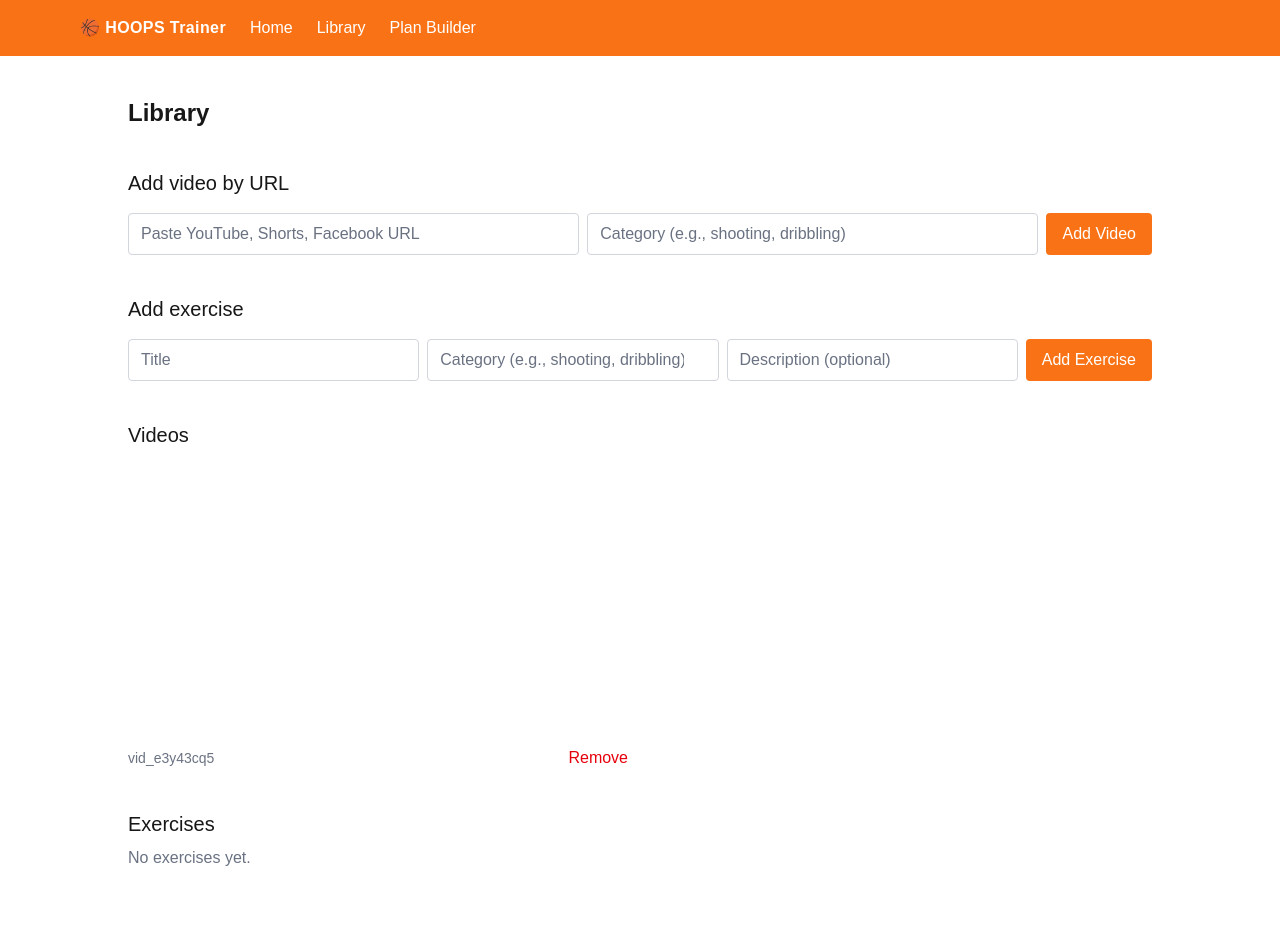
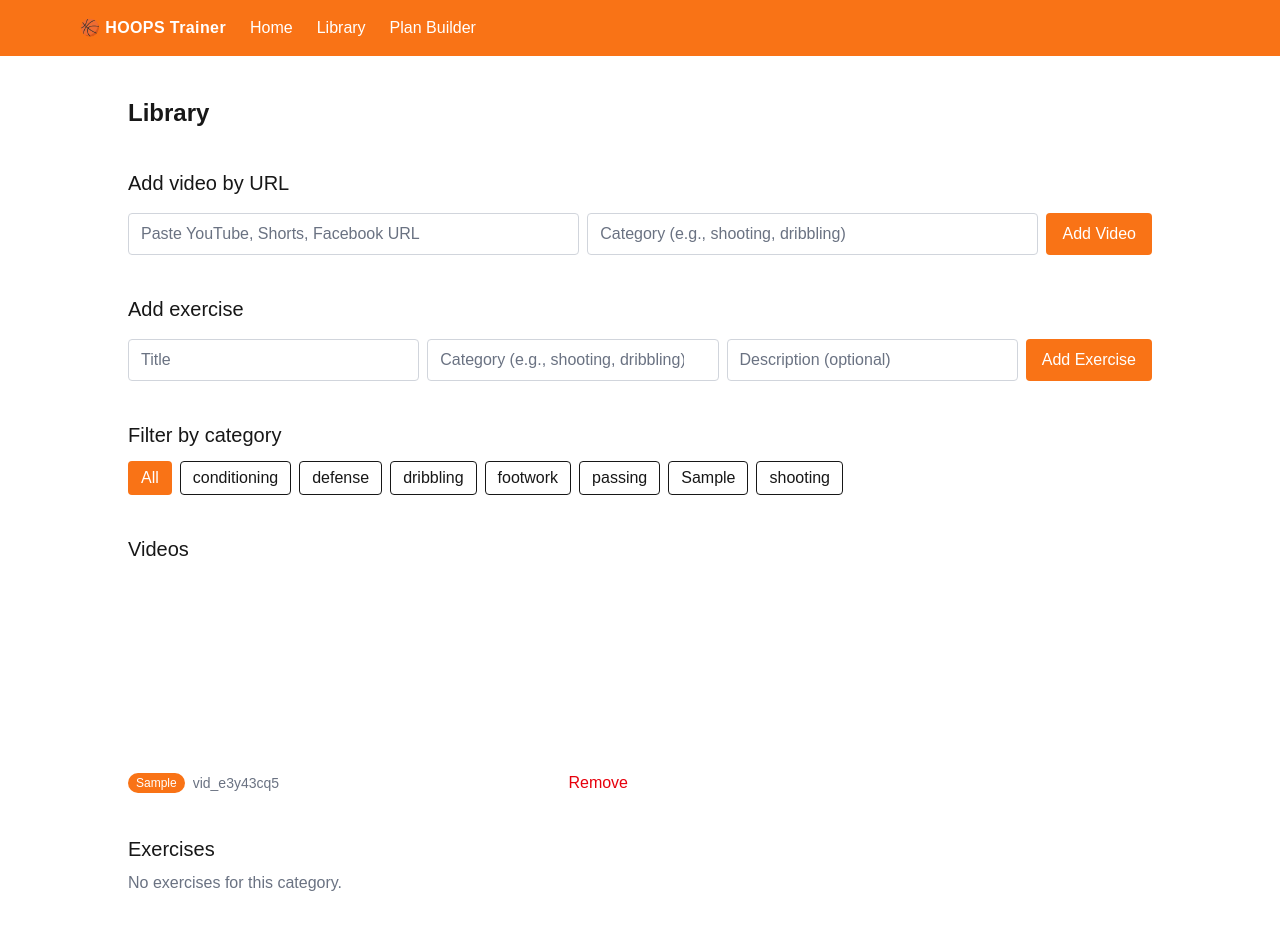
Before and after one commit to jmjcko/hoops-trainer, a Next.js app: page /library in a window 1280 px wide. Both pictures are taken after typing "Sample", "Sample" into the empty fields and a click on the button "Add Video". Shown: the top 930 px of the page. Built offline with nearby package versions, Linux system fonts and the light colour scheme.

Commit message:
feat(library): category filters (predefined + detected), labels on items, smaller video previews

```diff
--- a/src/app/library/page.tsx
+++ b/src/app/library/page.tsx
@@ -17,6 +17,7 @@ export default function LibraryPage() {
   const [exerciseDesc, setExerciseDesc] = useState("");
   const [videoCategory, setVideoCategory] = useState("");
   const [exerciseCategory, setExerciseCategory] = useState("");
+  const [activeCategory, setActiveCategory] = useState<string>("all");
 
   useEffect(() => {
     setLib(loadLibrary());
@@ -79,6 +80,24 @@ export default function LibraryPage() {
       return { id: v.id, src: v.url };
     });
   }, [lib.videos]);
+
+  const categories = useMemo(() => {
+    const defaults = ["shooting", "dribbling", "passing", "defense", "conditioning", "footwork"];
+    const set = new Set<string>(defaults);
+    lib.videos.forEach(v => { if (v.category) set.add(v.category); });
+    lib.exercises.forEach(e => { if (e.category) set.add(e.category); });
+    return Array.from(set).sort((a, b) => a.localeCompare(b));
+  }, [lib]);
+
+  const filteredVideos = useMemo(() => {
+    if (activeCategory === "all") return lib.videos;
+    return lib.videos.filter(v => (v.category || "uncategorized") === activeCategory);
+  }, [lib.videos, activeCategory]);
+
+  const filteredExercises = useMemo(() => {
+    if (activeCategory === "all") return lib.exercises;
+    return lib.exercises.filter(e => (e.category || "uncategorized") === activeCategory);
+  }, [lib.exercises, activeCategory]);
 
   return (
     <div className="max-w-5xl mx-auto w-full py-10 space-y-10">
@@ -143,35 +162,67 @@ export default function LibraryPage() {
         </div>
       </section>
 
+      <section className="space-y-3">
+        <h2 className="text-xl font-medium">Filter by category</h2>
+        <div className="flex flex-wrap gap-2">
+          <button
+            className={`px-3 py-1 rounded border ${activeCategory === "all" ? "bg-[var(--accent)] text-[var(--accent-contrast)] border-transparent" : "bg-transparent"}`}
+            onClick={() => setActiveCategory("all")}
+          >
+            All
+          </button>
+          {categories.map(cat => (
+            <button
+              key={cat}
+              className={`px-3 py-1 rounded border ${activeCategory === cat ? "bg-[var(--accent)] text-[var(--accent-contrast)] border-transparent" : "bg-transparent"}`}
+              onClick={() => setActiveCategory(cat)}
+            >
+              {cat}
+            </button>
+          ))}
+        </div>
+      </section>
+
       <section className="space-y-2">
         <h2 className="text-xl font-medium">Videos</h2>
         <div className="grid grid-cols-1 md:grid-cols-2 gap-6">
-          {videoEmbeds.map(v => (
-            <div key={v.id} className="space-y-2">
-              <div className="aspect-video w-full bg-black/10">
-                <iframe className="w-full h-full" src={v.src} allow="accelerometer; autoplay; clipboard-write; encrypted-media; gyroscope; picture-in-picture" allowFullScreen />
+          {filteredVideos.map(v => {
+            const yt = extractYouTubeId(v.url);
+            const src = yt ? `https://www.youtube.com/embed/${yt}` : (v.platform === "facebook" ? buildFacebookEmbedUrl(v.url) : v.url);
+            return (
+              <div key={v.id} className="space-y-2">
+                <div className="w-full bg-black/10 h-40 md:h-48">
+                  <iframe className="w-full h-full" src={src} allow="accelerometer; autoplay; clipboard-write; encrypted-media; gyroscope; picture-in-picture" allowFullScreen />
+                </div>
+                <div className="flex justify-between items-center">
+                  <div className="flex items-center gap-2 min-w-0">
+                    <span className="text-xs rounded-full px-2 py-0.5 bg-[var(--accent)] text-[var(--accent-contrast)]">
+                      {v.category || "uncategorized"}
+                    </span>
+                    <span className="text-sm text-gray-500 truncate">{v.id}</span>
+                  </div>
+                  <button className="text-red-600" onClick={() => handleRemoveVideo(v.id)}>Remove</button>
+                </div>
               </div>
-              <div className="flex justify-between items-center">
-                <span className="text-sm text-gray-500">{v.id}</span>
-                <button className="text-red-600" onClick={() => handleRemoveVideo(v.id)}>Remove</button>
-              </div>
-            </div>
-          ))}
-          {videoEmbeds.length === 0 && <p className="text-gray-500">No videos yet.</p>}
+            );
+          })}
+          {filteredVideos.length === 0 && <p className="text-gray-500">No videos for this category.</p>}
         </div>
       </section>
 
       <section className="space-y-2">
         <h2 className="text-xl font-medium">Exercises</h2>
         <ul className="space-y-2">
-          {lib.exercises.map(e => (
+          {filteredExercises.map(e => (
             <li key={e.id} className="rounded border p-3">
-              <div className="font-medium">{e.title}</div>
-              <div className="text-xs text-gray-500">{e.category || "uncategorized"}</div>
+              <div className="flex items-center gap-2">
+                <div className="font-medium truncate">{e.title}</div>
+                <span className="text-xs rounded-full px-2 py-0.5 bg-[var(--accent)] text-[var(--accent-contrast)]">{e.category || "uncategorized"}</span>
+              </div>
               {e.description && <div className="text-sm text-gray-500">{e.description}</div>}
             </li>
           ))}
-          {lib.exercises.length === 0 && <p className="text-gray-500">No exercises yet.</p>}
+          {filteredExercises.length === 0 && <p className="text-gray-500">No exercises for this category.</p>}
         </ul>
       </section>
     </div>
```
